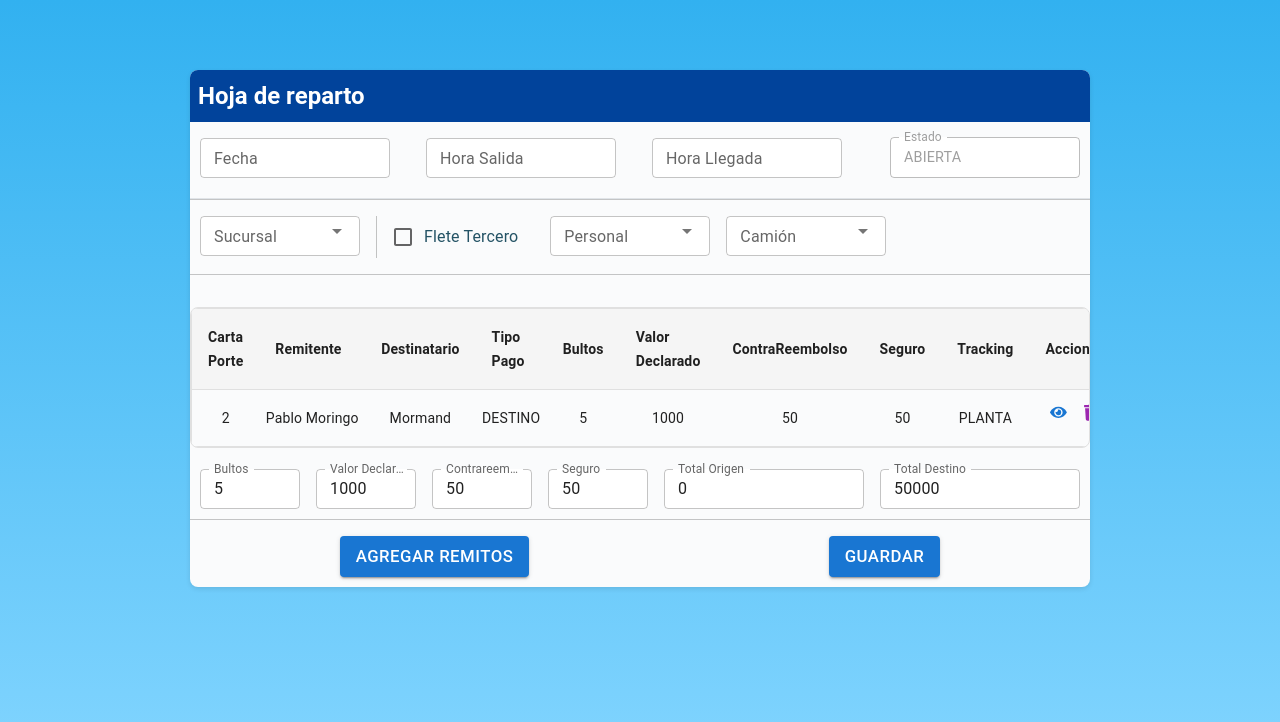
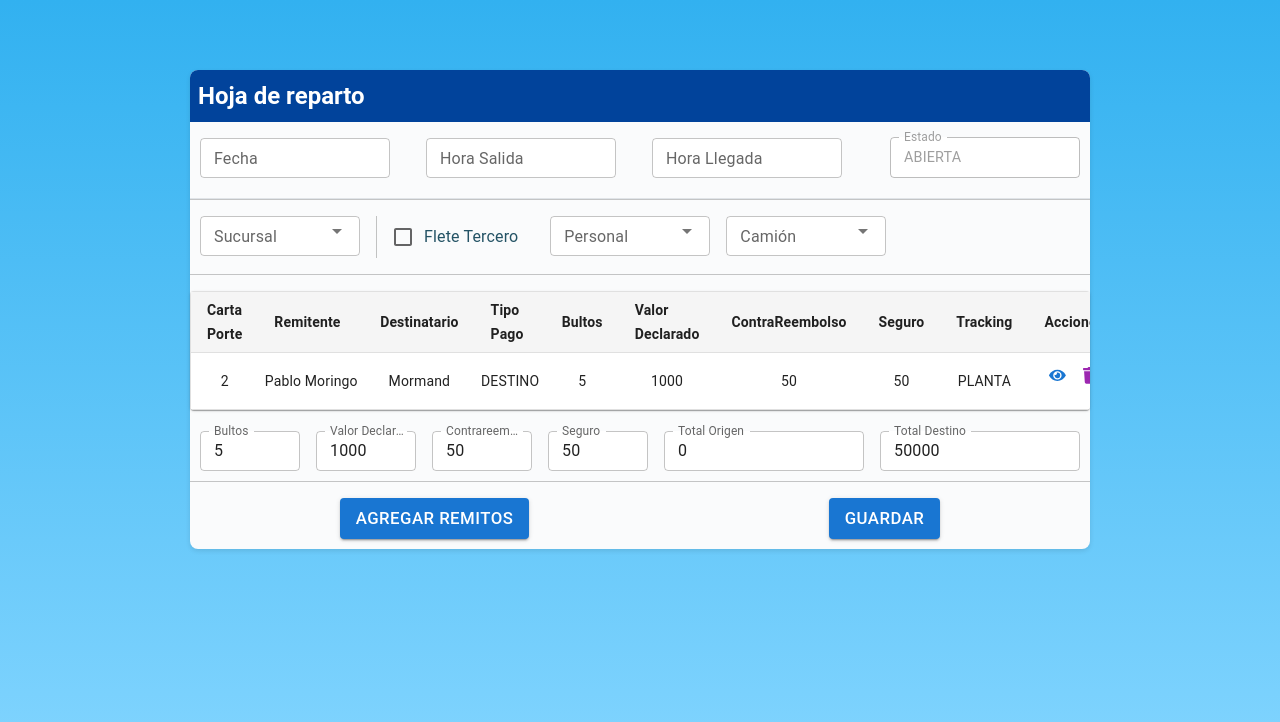
Before and after one commit to lucatass/SiroTransportesFrontEnd, a React (Vite) app: page / in a window 1280 px wide. Shown: the top 722 px of the page. Built offline with nearby package versions, Linux system fonts and the light colour scheme.

Commit message:
css actualizado

```diff
--- a/src/components/common/SelectedRemitosTable.tsx
+++ b/src/components/common/SelectedRemitosTable.tsx
@@ -7,6 +7,8 @@ import {
   TableCell,
   TableHead,
   TableRow,
+  TableContainer,
+  Paper,
 } from "@mui/material";
 import { FaEye, FaTrash } from "react-icons/fa";
 import "./css/SelectedRemitosTable.css";
@@ -27,34 +29,34 @@ const SelectedRemitosTable: React.FC<SelectedRemitosTableProps> = ({
   }
 
   return (
-    <div className="selected-remitos-table-container">
-      <Table className="selected-remitos-table">
+    <TableContainer component={Paper}>
+      <Table className="selected-remitos-table" size="small">
         <TableHead>
           <TableRow>
-            <TableCell>Carta Porte</TableCell>
-            <TableCell>Remitente</TableCell>
-            <TableCell>Destinatario</TableCell>
-            <TableCell>Tipo Pago</TableCell>
-            <TableCell>Bultos</TableCell>
-            <TableCell>Valor Declarado</TableCell>
-            <TableCell>ContraReembolso</TableCell>
-            <TableCell>Seguro</TableCell>
-            <TableCell>Tracking</TableCell>
-            <TableCell>Acciones</TableCell>
+            <TableCell align="left">Carta Porte</TableCell>
+            <TableCell align="left">Remitente</TableCell>
+            <TableCell align="left">Destinatario</TableCell>
+            <TableCell align="left">Tipo Pago</TableCell>
+            <TableCell align="left">Bultos</TableCell>
+            <TableCell align="left">Valor Declarado</TableCell>
+            <TableCell align="left">ContraReembolso</TableCell>
+            <TableCell align="left">Seguro</TableCell>
+            <TableCell align="left">Tracking</TableCell>
+            <TableCell align="left">Acciones</TableCell>
           </TableRow>
         </TableHead>
         <TableBody>
           {remitos.map((remito) => (
             <TableRow key={remito.id}>
-              <TableCell>{remito.cartaPorte}</TableCell>
-              <TableCell>{remito.remitente}</TableCell>
-              <TableCell>{remito.destinatario}</TableCell>
-              <TableCell>{remito.tipoPago}</TableCell>
-              <TableCell>{remito.bultos}</TableCell>
-              <TableCell>{remito.seguro.valorDeclarado}</TableCell>
-              <TableCell>{remito.contraReembolso.comision}</TableCell>
-              <TableCell>{remito.seguro.seguro}</TableCell>
-              <TableCell>{remito.tracking}</TableCell>
+              <TableCell align="left">{remito.cartaPorte}</TableCell>
+              <TableCell align="left">{remito.remitente}</TableCell>
+              <TableCell align="left">{remito.destinatario}</TableCell>
+              <TableCell align="left">{remito.tipoPago}</TableCell>
+              <TableCell align="left">{remito.bultos}</TableCell>
+              <TableCell align="left">{remito.seguro.valorDeclarado}</TableCell>
+              <TableCell align="left">{remito.contraReembolso.comision}</TableCell>
+              <TableCell align="left">{remito.seguro.seguro}</TableCell>
+              <TableCell align="left">{remito.tracking}</TableCell>
               <TableCell className="selected-remitos-table-actions">
                 <IconButton
                   onClick={() => onView(remito)}
@@ -75,7 +77,7 @@ const SelectedRemitosTable: React.FC<SelectedRemitosTableProps> = ({
           ))}
         </TableBody>
       </Table>
-    </div>
+    </TableContainer>
   );
 };
 
--- a/src/components/hojareparto-maqueta/HojaRepartoForm.tsx
+++ b/src/components/hojareparto-maqueta/HojaRepartoForm.tsx
@@ -196,7 +196,7 @@ const HojaRepartoForm: React.FC = () => {
         <TotalsSection totals={totals} />
 
         {/* Botones */}
-        <div className="form-actions">
+        <div className="form-buttons">
           <Button variant="contained" color="primary" onClick={handleAddRemitos}>
             Agregar Remitos
           </Button>
--- a/src/components/hojareparto-maqueta/css/HojaRepartoForm.css
+++ b/src/components/hojareparto-maqueta/css/HojaRepartoForm.css
@@ -48,12 +48,11 @@
     gap: 1rem
   }
 
-  .form-actions {
+  .form-buttons {
     display: flex;
     justify-content: flex-end;
     margin-top: 0rem;
     justify-content: center;
-
   }
 
   .section {
```
